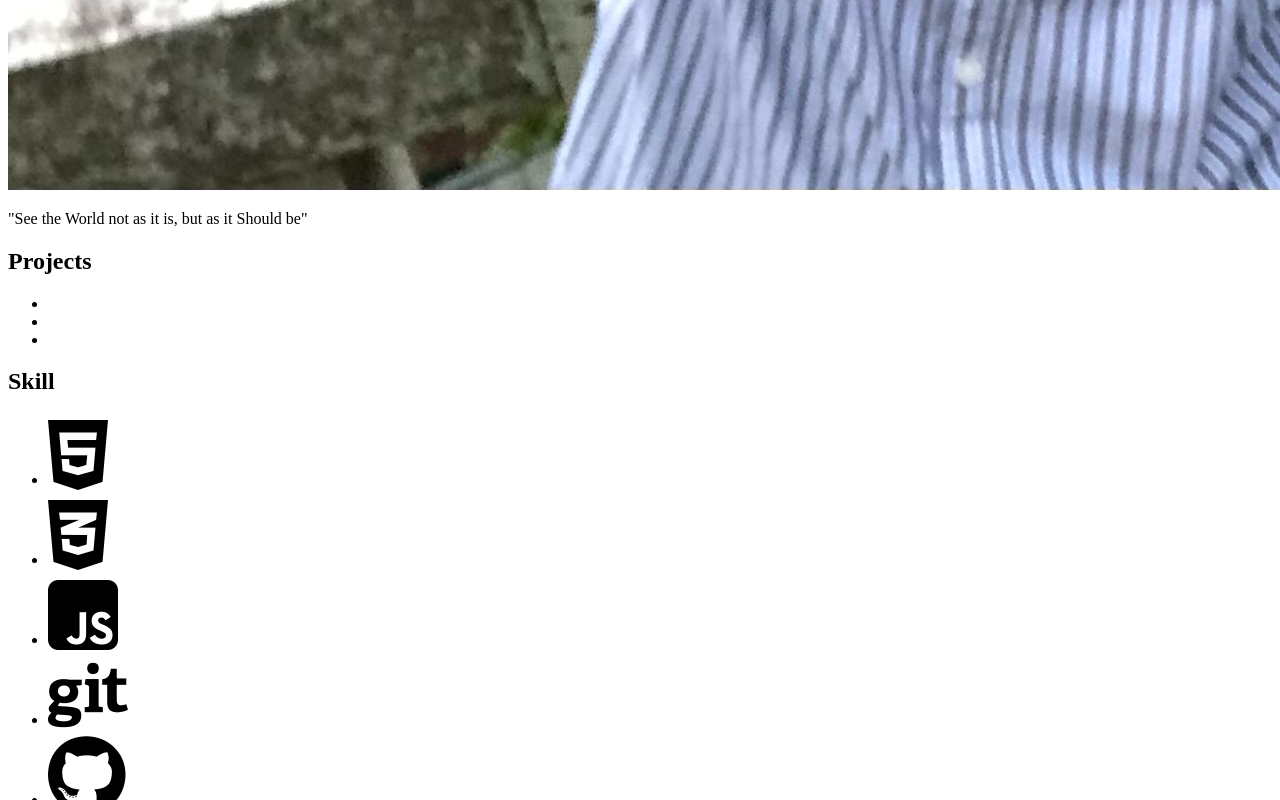
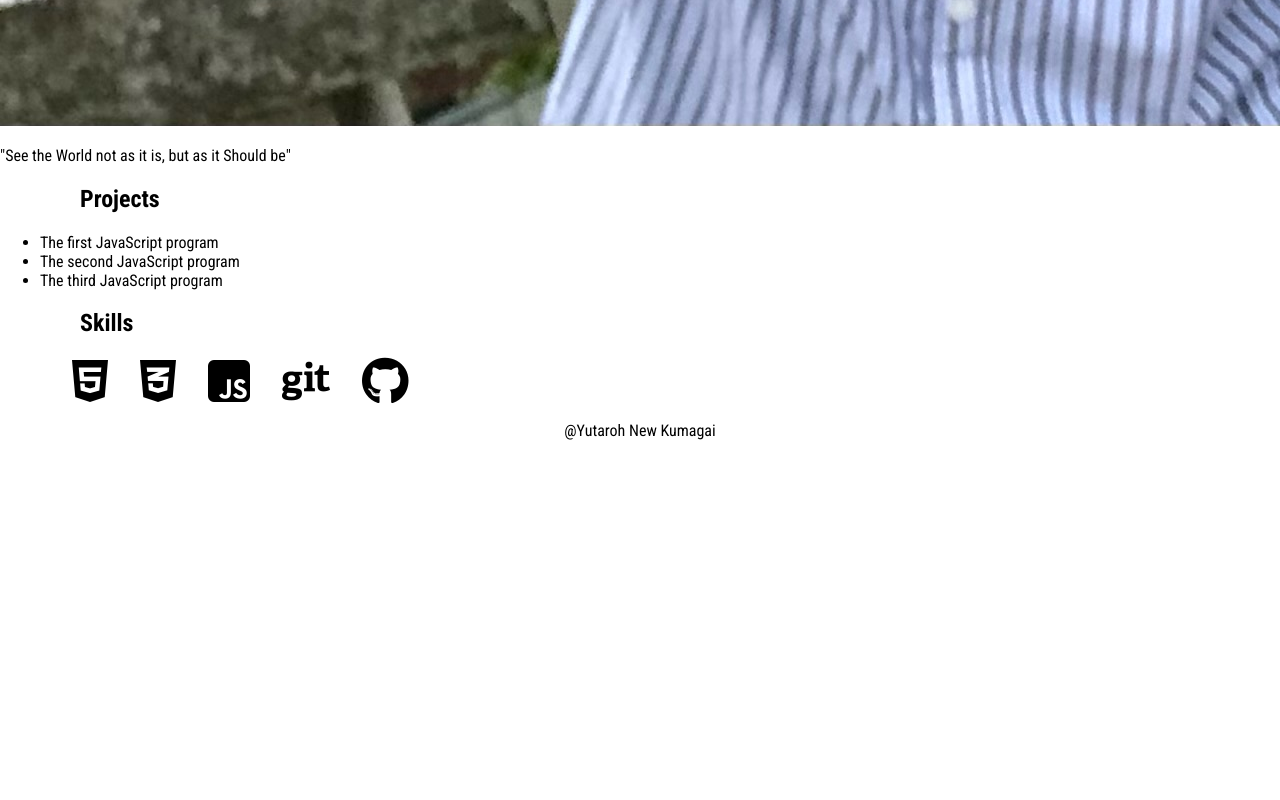
Before and after one commit to yutarohK/portfolio, a plain HTML site: page index.html in a window 1280 px wide. Shown: the part 2000-2800 px from the top of the page. After the commit the page ends 2456 px from the top, so only its background shows below. Drawn offline with Linux system fonts and the light colour scheme.

Commit message:
styled a bit

```diff
--- a/index.html
+++ b/index.html
@@ -7,6 +7,7 @@
     <link rel="icon" type="image/png" href="sources/favicon.png"/>
     <title>My Portofolio</title>
     <link href="https://fonts.googleapis.com/css?family=Cabin|Roboto:400,700|Roboto+Condensed:400,700" rel="stylesheet">
+    <link rel="stylesheet" type="text/css" href="sources/css/style.css">
     <script src="https://kit.fontawesome.com/2f6bc50096.js" crossorigin="anonymous"></script>
 </head>
 <body>
@@ -15,10 +16,12 @@
         <h1>Yutaroh Kumagai</h1>
 
         <nav>
-            <li><a href="#about">About Me</a></li>
-            <li><a href="#projects">Projects</a></li>
-            <li><a href="#skill">Skill</a></li>
-            <li><a href="#contact">Contact</a></li>
+            <ul>
+                <li><a href="#about">About Me</a></li>
+                <li><a href="#projects">Projects</a></li>
+                <li><a href="#skill">Skill</a></li>
+                <li><a href="contact.html">Contact</a></li>
+            </ul>
         </nav>
 
     </header>
@@ -43,20 +46,20 @@
         <h2 id="projects">Projects</h2>
 
         <ul>
-            <li></li>
-            <li></li>
-            <li></li>
+            <li>The first JavaScript program</li>
+            <li>The second JavaScript program</li>
+            <li>The third JavaScript program</li>
         </ul>
 
 
-        <h2 id="skill">Skill</h2>
+        <h2 id="skill">Skills</h2>
 
-        <ul>
-            <li><i class="fab fa-html5 fa-5x"></i></li>
-            <li><i class="fab fa-css3-alt fa-5x"></i></li>
-            <li><i class="fab fa-js-square fa-5x"></i></li>
-            <li><i class="fab fa-git fa-5x"></i></li>
-            <li><i class="fab fa-github fa-5x"></i></li>
+        <ul class="skills">
+            <li><i class="fab fa-html5 fa-3x"></i></li>
+            <li><i class="fab fa-css3-alt fa-3x"></i></li>
+            <li><i class="fab fa-js-square fa-3x"></i></li>
+            <li><i class="fab fa-git fa-3x"></i></li>
+            <li><i class="fab fa-github fa-3x"></i></li>
         </ul>
 
    </main>
--- a/sources/css/style.css
+++ b/sources/css/style.css
@@ -0,0 +1,49 @@
+body {
+    margin: 0 auto;
+    font-family: 'Roboto Condensed', Sans-Serif;
+}
+
+header {
+    display: flex;
+    justify-content: space-around;
+    align-items: center;
+}
+
+header ul {
+    display: flex;
+}
+
+header ul li {
+    list-style-type: none;
+    margin-left: 2rem;
+}
+
+header ul li a {
+    color: black;
+    text-decoration: none;
+    font-size: larger;
+}
+
+.skills {
+    display: flex;
+}
+
+.skills li {
+    list-style: none;
+    margin-left: 2rem;
+
+}
+
+footer p {
+    text-align: center;
+}
+
+h2 {
+    margin-left: 5rem;
+}
+
+
+
+
+/* Font-Family: 'Cabin', Sans-Serif;
+Font-Size: 16px; */
```
